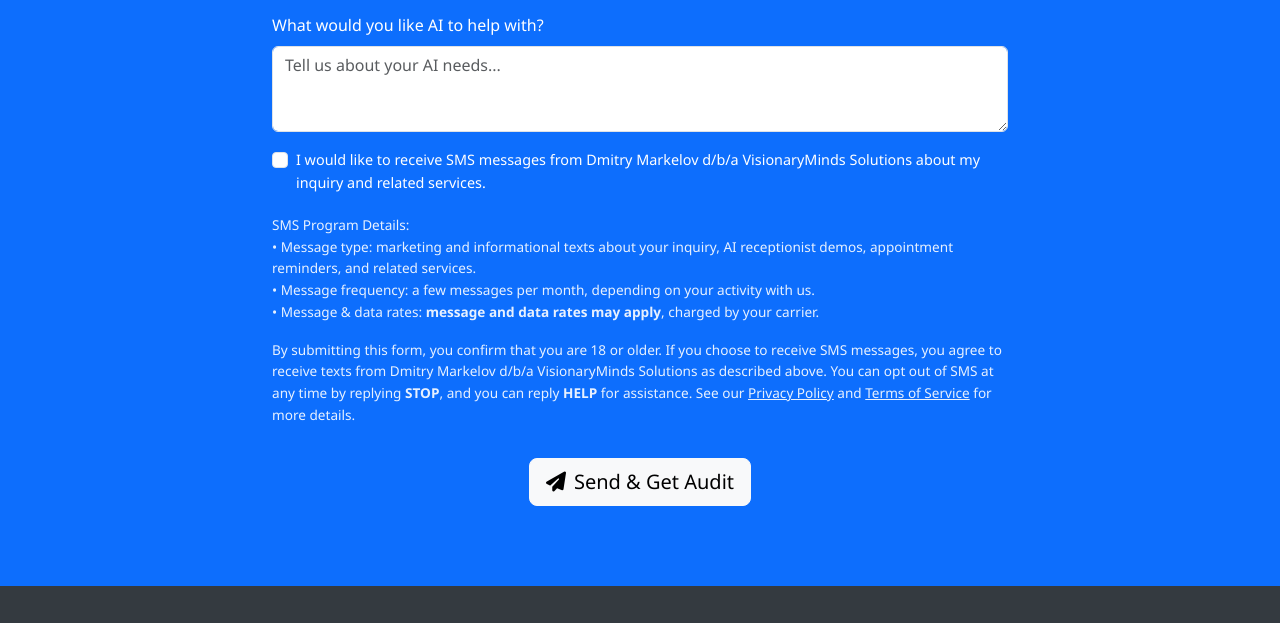
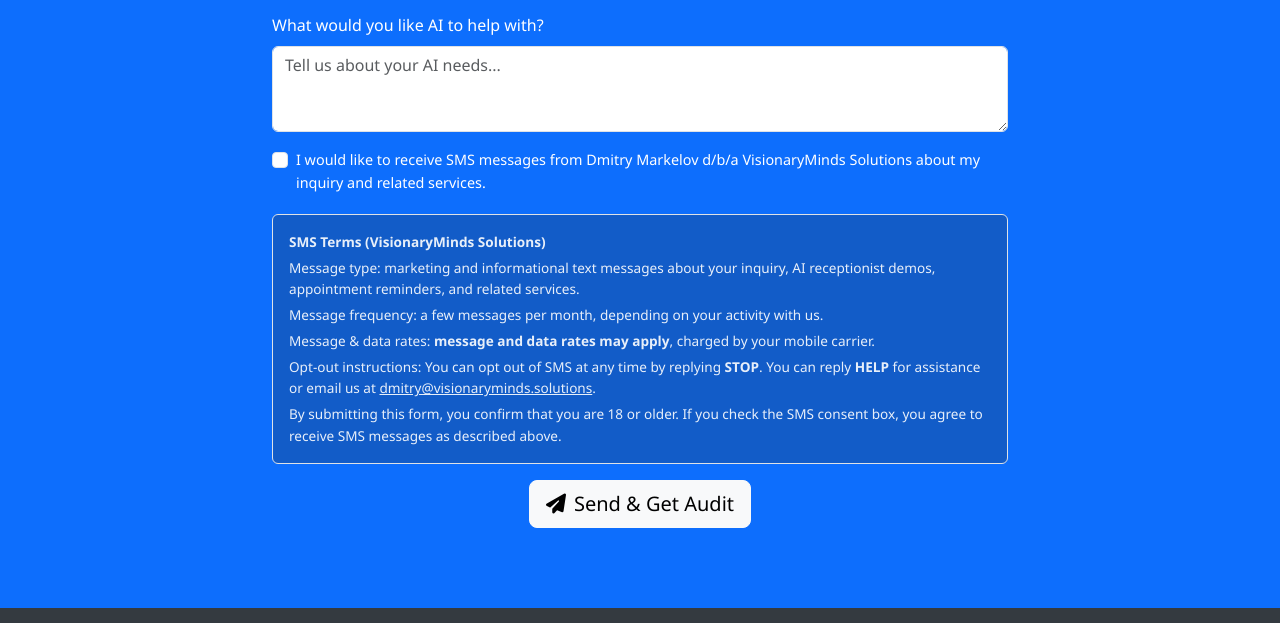
Before and after one commit to n02448428/VMS-site, a plain HTML site: page index.html in a window 1280 px wide. Shown: the part 1972-2595 px from the top of the page. Drawn offline with nearby package versions, Linux system fonts and the light colour scheme.

Commit message:
Update SMS terms and compliance text

```diff
--- a/index.html
+++ b/index.html
@@ -137,24 +137,29 @@
                             </div>
                         </div>
 
-                        <!-- Compliance text -->
+                        <!-- SMS Terms Box -->
                         <div class="col-12">
-                            <p class="consent-text">
-                                SMS Program Details:<br>
-                                • Message type: marketing and informational texts about your inquiry, AI receptionist demos, appointment reminders, and related services.<br>
-                                • Message frequency: a few messages per month, depending on your activity with us.<br>
-                                • Message & data rates: <strong>message and data rates may apply</strong>, charged by your carrier.
-                            </p>
-                            <p class="consent-text mt-2">
-                                By submitting this form, you confirm that you are 18 or older. If you choose to receive SMS messages, you agree to receive texts from
-                                Dmitry Markelov d/b/a VisionaryMinds Solutions as described above. You can opt out of SMS at any time by replying <strong>STOP</strong>,
-                                and you can reply <strong>HELP</strong> for assistance. See our
-                                <a href="/privacy.html" class="text-white text-decoration-underline">Privacy Policy</a> and
-                                <a href="/terms.html" class="text-white text-decoration-underline">Terms of Service</a> for more details.
-                            </p>
+                            <div class="border rounded p-3 bg-dark bg-opacity-25">
+                                <p class="consent-text mb-1"><strong>SMS Terms (VisionaryMinds Solutions)</strong></p>
+                                <p class="consent-text mb-1">
+                                    Message type: marketing and informational text messages about your inquiry, AI receptionist demos, appointment reminders, and related services.
+                                </p>
+                                <p class="consent-text mb-1">
+                                    Message frequency: a few messages per month, depending on your activity with us.
+                                </p>
+                                <p class="consent-text mb-1">
+                                    Message &amp; data rates: <strong>message and data rates may apply</strong>, charged by your mobile carrier.
+                                </p>
+                                <p class="consent-text mb-1">
+                                    Opt-out instructions: You can opt out of SMS at any time by replying <strong>STOP</strong>.
+                                    You can reply <strong>HELP</strong> for assistance or email us at
+                                    <a href="mailto:dmitry@visionaryminds.solutions" class="text-white text-decoration-underline">dmitry@visionaryminds.solutions</a>.
+                                </p>
+                                <p class="consent-text mb-0">
+                                    By submitting this form, you confirm that you are 18 or older. If you check the SMS consent box, you agree to receive SMS messages as described above.
+                                </p>
+                            </div>
                         </div>
-
-
 
                         <div class="col-12 text-center">
                             <button type="submit" class="btn btn-light btn-lg">
```
